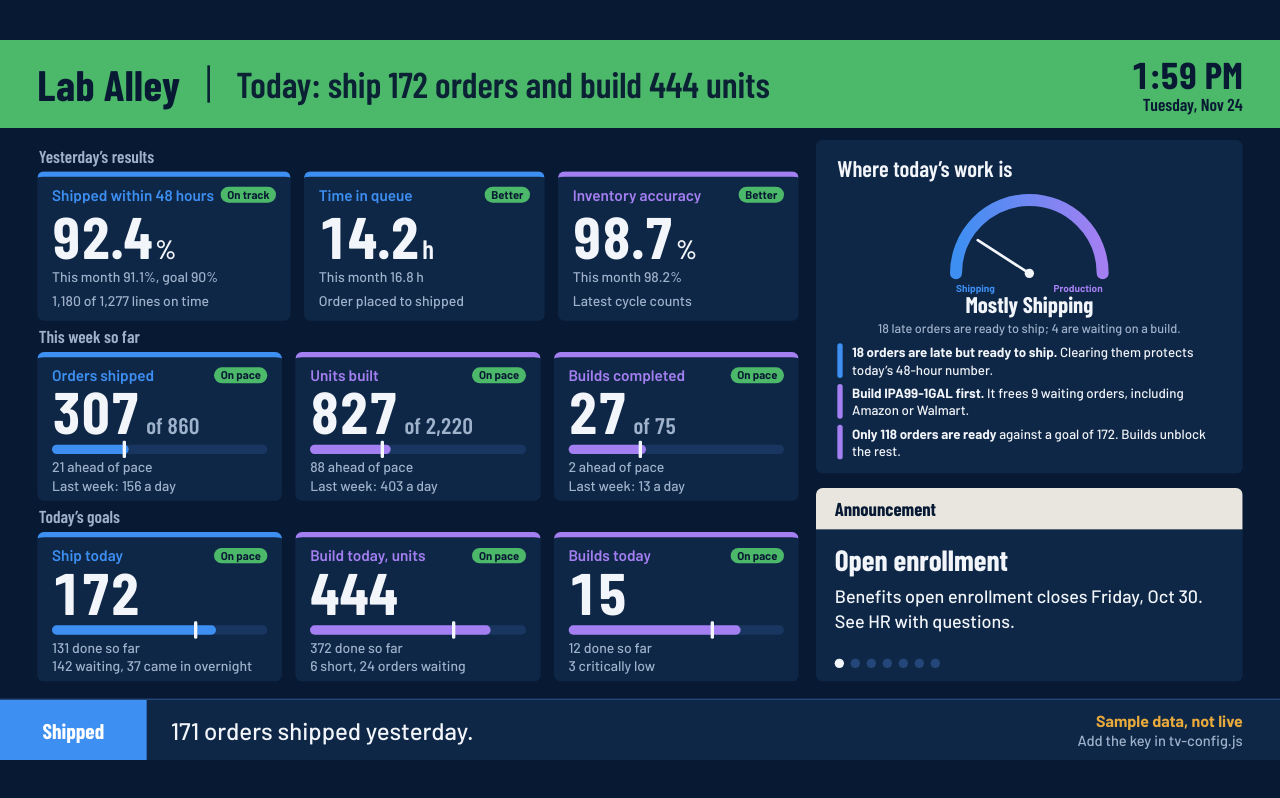
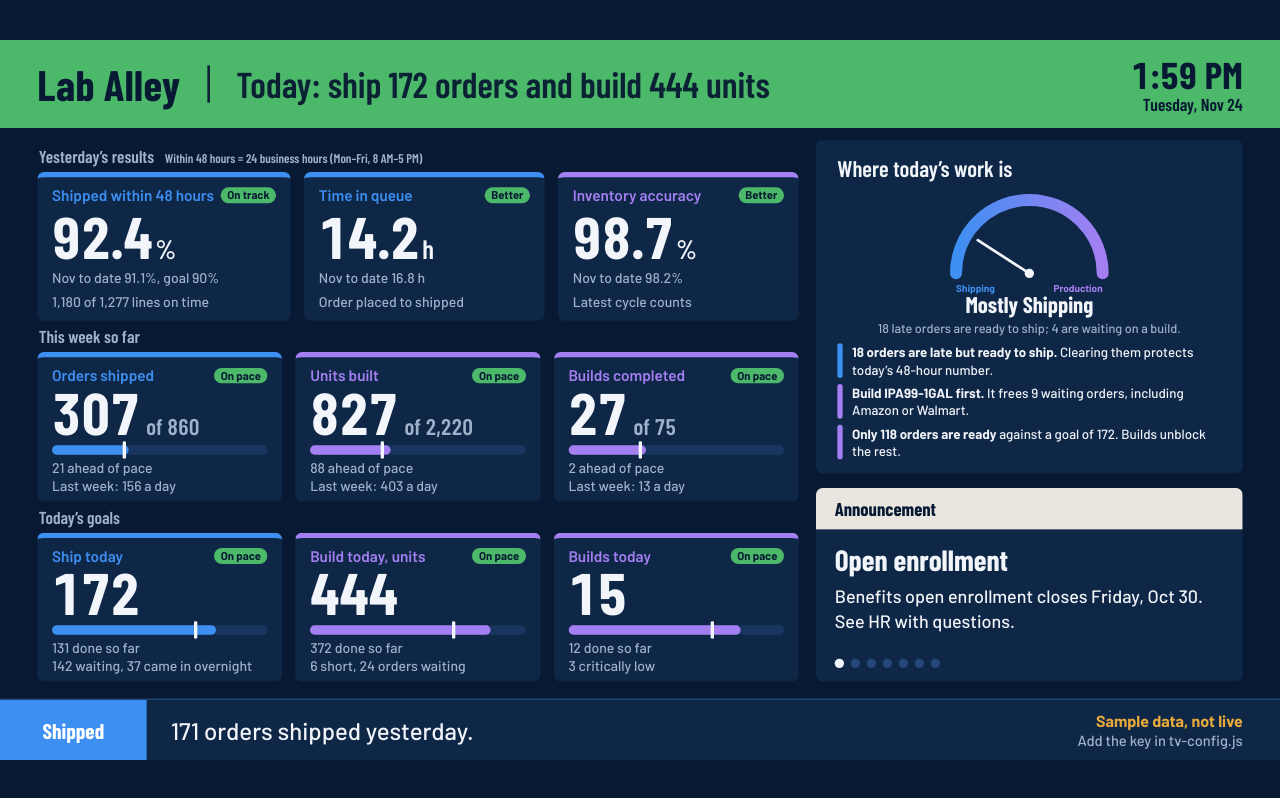
Before and after one commit to laballeyllc/ops-live-dashboard, a plain HTML site: page site/tv/briefing.html in a window 1280 px wide. Drawn offline with nearby package versions, Linux system fonts and the light colour scheme.

Commit message:
Wording: within 48 hours on both pages with the method shown (t108); name the month on the briefing's month line (t110)

```diff
--- a/site/tv/briefing.html
+++ b/site/tv/briefing.html
@@ -944,6 +944,7 @@ window.TV = { paceBarHtml, weekColumnsHtml, paceState, paceGap, targetNote, PACE
   #brief { grid-template-columns: 1fr 640px; grid-template-rows: 1fr; gap: 26px; padding-top: 18px; }
   .rows { display: grid; grid-template-rows: auto 1fr auto 1fr auto 1fr; gap: 0 0; min-height: 0; }
   .rowlabel { font-family: var(--num); font-weight: 600; font-size: 26px; color: var(--muted); padding: 8px 2px 8px; }
+  .rowlabel .note { font-weight: 400; font-size: 19px; margin-left: 16px; }
   .trow { display: grid; grid-template-columns: repeat(3, 1fr); gap: 20px; min-height: 0; }
   .trow .tile { padding: 14px 22px 16px; border-top-width: 8px; }
   .trow .tile .label { font-size: 23px; white-space: nowrap; }
@@ -994,13 +995,24 @@ function tileHtml(t) {
   </div>`;
 }
 
-// ---- Row 1: yesterday's KPIs, this month underneath ----
+// ---- Row 1: yesterday's KPIs, month to date underneath ----
 function kpiRow(m) {
   const k = m.kpi, y = (k && k.yest) || {}, mo = (k && k.month) || {};
   const day = k ? (chicagoDateStr(k.yMs) === chicagoDateStr(chicagoMidnightMs(Date.now(), -1)) ? "Yesterday" : wdName(k.yMs)) : "Yesterday";
-  document.getElementById("lbl-kpi").textContent = k ? `${day}’s results` : "Yesterday’s results";
+  // The method behind "within 48 hours" sits beside the row title: the tiles are too tight for another line.
+  const lblKpi = document.getElementById("lbl-kpi");
+  lblKpi.textContent = k ? `${day}’s results` : "Yesterday’s results";
+  if (k) {
+    const note = document.createElement("span");
+    note.className = "note";
+    note.textContent = "Within 48 hours = 24 business hours (Mon–Fri, 8 AM–5 PM)";
+    lblKpi.appendChild(note);
+  }
   if (!k) return [1, 2, 3].map(() => tileHtml({ section: "shipped", label: "Loading KPIs", value: "–", state: "idle", sub1: "Waiting on the KPI Summary data" })).join("");
 
+  // The month line covers the 1st through the day shown, so on the first workday of a month it is still last
+  // month's figures. Name the month ("Oct to date") instead of saying "This month".
+  const monthLbl = k.yStr ? `${new Date(k.yStr + "T12:00:00Z").toLocaleDateString("en-US", { month: "short", timeZone: "UTC" })} to date` : "Month to date";
   const on = y.ontime_pct, onPct = on == null ? null : on * 100;
   const tOn = TV.TARGETS().shipped_48h_pct;
   const sOn = TV.kpiState("shipped_48h_pct", onPct);
@@ -1009,12 +1021,12 @@ function kpiRow(m) {
   const sQ = trend(y.queue_hours, mo.queue_hours, true), sA = trend(y.accuracy_avg, mo.accuracy_avg, false);
   return [
     tileHtml({ section: "shipped", label: "Shipped within 48 hours", value: pct1(on), state: sOn, word: STATE_WORD[sOn],
-      sub1: `This month ${mo.ontime_pct == null ? "–" : (mo.ontime_pct * 100).toFixed(1) + "%"}, goal ${tOn ? tOn.target : 90}%`,
+      sub1: `${monthLbl} ${mo.ontime_pct == null ? "–" : (mo.ontime_pct * 100).toFixed(1) + "%"}, goal ${tOn ? tOn.target : 90}%`,
       sub2: on == null ? `No shipped orders ${day.toLowerCase()}` : `${n0(y.ontime_passed)} of ${n0(y.ontime_lines)} lines on time` }),
     tileHtml({ section: "shipped", label: "Time in queue", value: y.queue_hours == null ? "–" : `${(+y.queue_hours).toFixed(1)}<small>h</small>`, state: sQ, word: tw[sQ],
-      sub1: `This month ${mo.queue_hours == null ? "–" : (+mo.queue_hours).toFixed(1) + " h"}`, sub2: "Order placed to shipped" }),
+      sub1: `${monthLbl} ${mo.queue_hours == null ? "–" : (+mo.queue_hours).toFixed(1) + " h"}`, sub2: "Order placed to shipped" }),
     tileHtml({ section: "built", label: "Inventory accuracy", value: pct1(y.accuracy_avg), state: sA, word: tw[sA],
-      sub1: `This month ${mo.accuracy_avg == null ? "–" : (mo.accuracy_avg * 100).toFixed(1) + "%"}`, sub2: "Latest cycle counts" }),
+      sub1: `${monthLbl} ${mo.accuracy_avg == null ? "–" : (mo.accuracy_avg * 100).toFixed(1) + "%"}`, sub2: "Latest cycle counts" }),
   ].join("");
 }
 
```
Also changed, not shown: site/kpi.html (+2 -2 lines).
